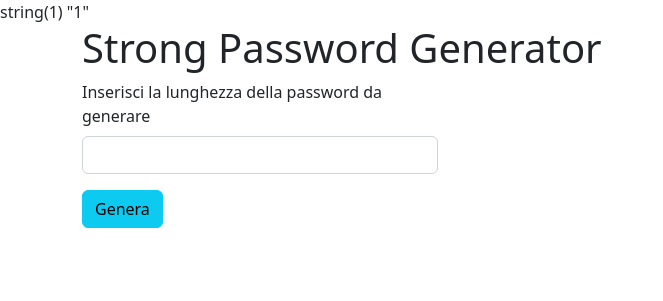
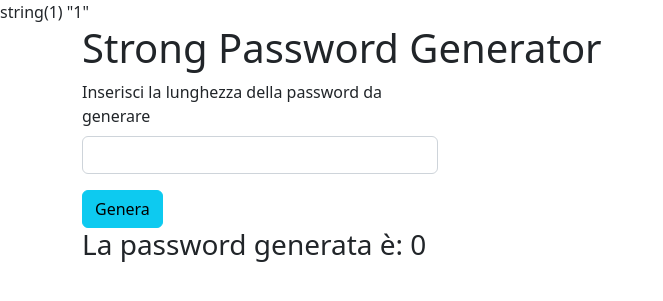
Before and after one commit to saracassandra7/php-strong-password-generator, a PHP site: page /?psw_length=1 in a window 1280 px wide. Shown: the top 301 px of the page, without its empty margins (0-663 px from the left). Run offline with PHP 8.4, Linux system fonts and the light colour scheme.

Commit message:
[add] function to generate random password

```diff
--- a/index.php
+++ b/index.php
@@ -1,7 +1,16 @@
 <?php
 
-$pswength = $_GET['psw_length'];
-var_dump($pswength)
+$pswlength = $_GET['psw_length'];
+var_dump($pswlength);
+
+function getRandomPassword($pswlength){
+  $characters = '0123456789abcdefghijklmnopqrstuvwxyzABCDEFGHIJKLMNOPQRSTUVWXYZ!?&%$<>^+-*/()[]{}@#_=';
+  $password = '';
+  for($i = 0; $i < $pswlength; $i++){
+    $password .= $characters[rand(0, $pswlength) -1];
+  }
+  echo $password;
+};
 
 ?>
 
@@ -33,6 +42,11 @@ var_dump($pswength)
         </div>
       </div>
 
+      <h3>La password generata è: <?php
+      if(!empty($_GET['psw_length'])){
+        getRandomPassword($pswlength);
+      } ?></h3>
+
     </form>
   </div>
 
```
